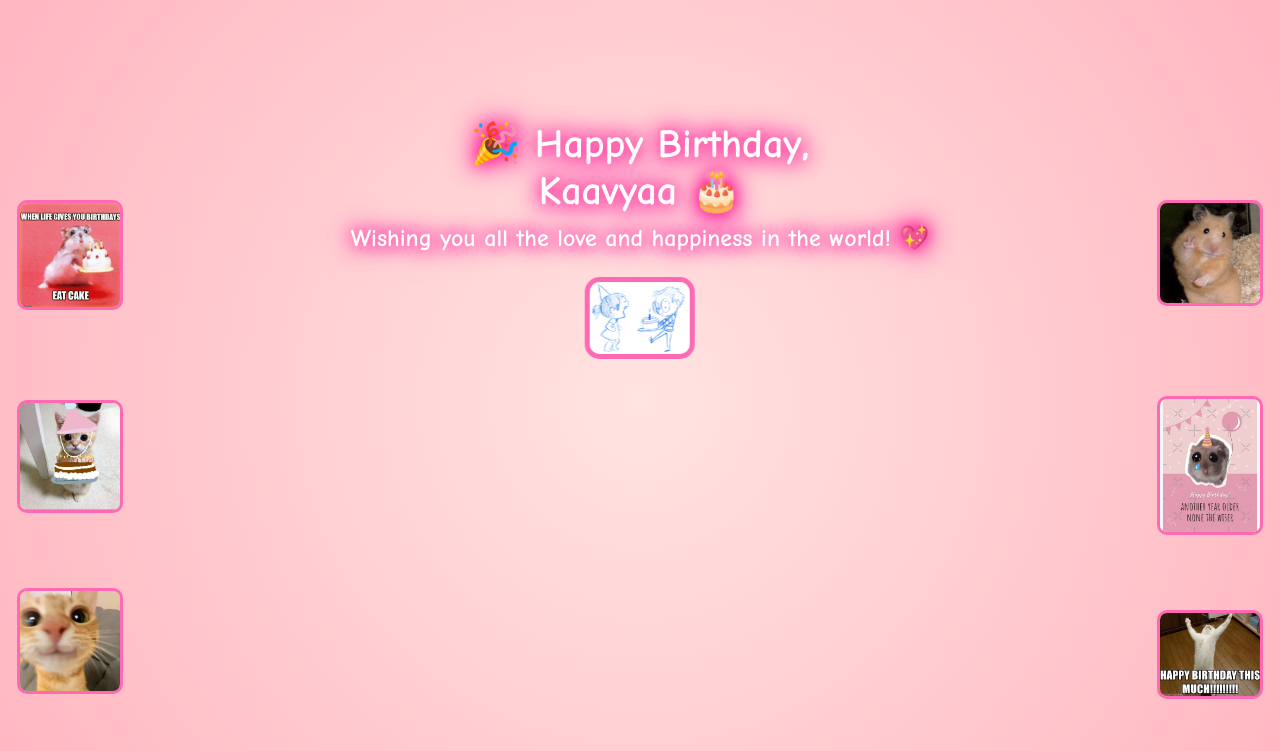
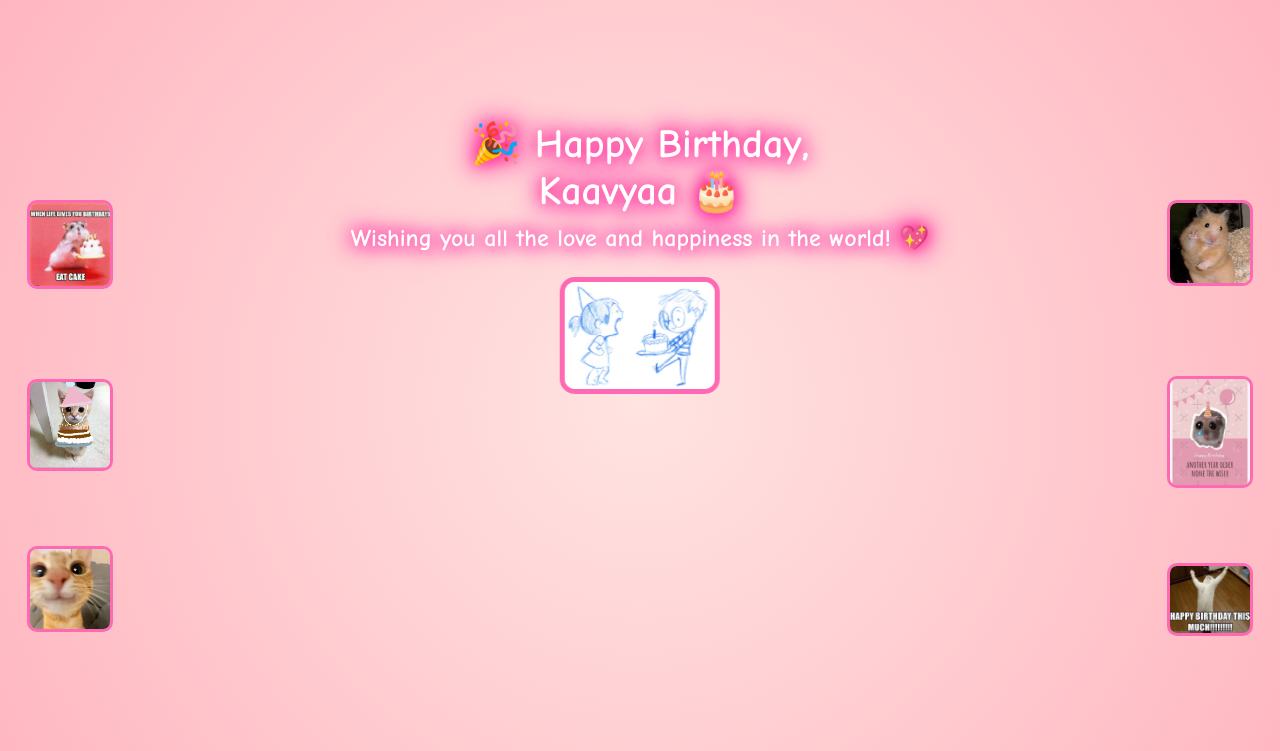
Before and after one commit to premkumar2555/birthdayyy, a plain HTML site: page index.html in a window 1280 px wide. Shown: the top 751 px of the page. Drawn offline with Linux system fonts and the light colour scheme.

Commit message:
Update index.html

```diff
--- a/index.html
+++ b/index.html
@@ -41,7 +41,7 @@
     }
 
     .gif-container img {
-      width: 100px !important;
+      width: 150px !important;
       height: auto;
       border: 5px solid #ff69b4;
       border-radius: 15px;
@@ -67,7 +67,7 @@
     }
 
     .side-images img {
-      width: 100px !important;
+      width: 80px !important;
       height: auto;
       margin: 20px;  /* Space between images vertically */
       border: 3px solid #ff69b4;
```
